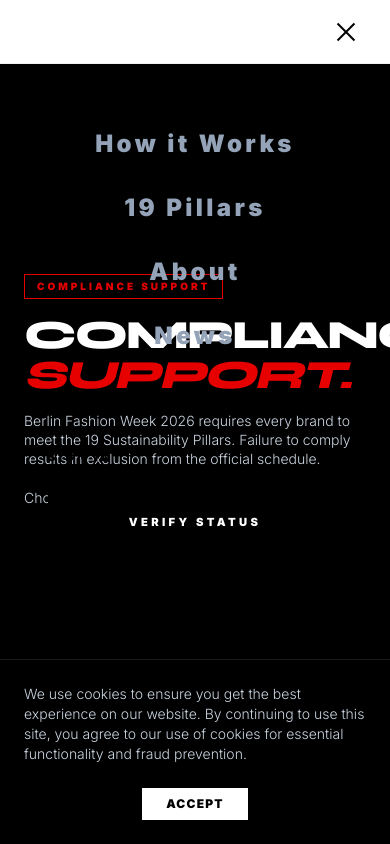
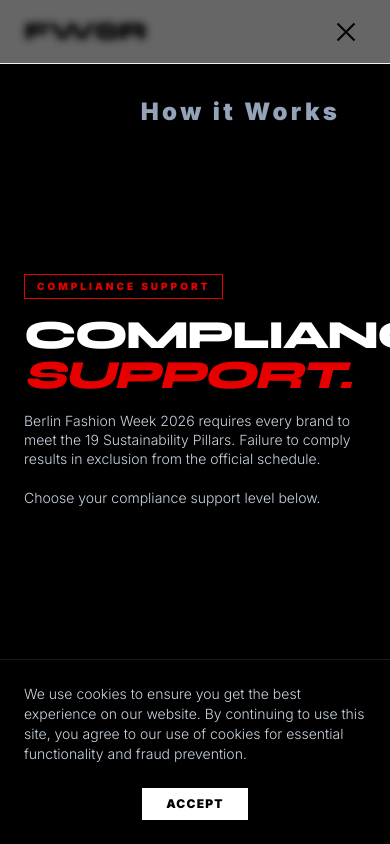
Before and after one commit to zmegend007/FWSR-agent, a React (Vite) app: page / in a window 390 px wide. Both pictures are taken after a click on the button 346 px from the left and 31 px from the top of the page. Shown: the top 844 px of the page. Built offline with nearby package versions, Linux system fonts and the light colour scheme.

Commit message:
Final Polish: Fixed Mobile Menu Transparency, Deployed for Release

```diff
--- a/App.tsx
+++ b/App.tsx
@@ -168,41 +168,50 @@
           </button>
         </div>
 
-        {/* Mobile Menu Overlay */}
-        <div className={`fixed inset-0 bg-white z-[105] transition-transform duration-500 ease-in-out ${mobileMenuOpen ? 'translate-x-0' : 'translate-x-full'} md:hidden`}>
-          <div className="h-full flex flex-col p-12 pt-32">
-            <div className="flex flex-col gap-8 text-technical mb-12">
+        {/* Mobile Menu Backdrop */}
+        <div
+          className={`fixed inset-0 bg-black/60 backdrop-blur-sm z-[90] transition-opacity duration-300 md:hidden ${mobileMenuOpen ? 'opacity-100' : 'opacity-0 pointer-events-none'}`}
+          onClick={() => setMobileMenuOpen(false)}
+        />
+
+        {/* Mobile Menu Drawer */}
+        <div
+          className={`fixed top-16 right-0 bottom-0 w-[85%] max-w-[300px] bg-[#ffffff] z-[100] border-l border-black/10 shadow-3xl transition-transform duration-300 ease-out transform ${mobileMenuOpen ? 'translate-x-0' : 'translate-x-full'} md:hidden flex flex-col`}
+          style={{ backgroundColor: '#ffffff' }}
+        >
+          <div className="flex-1 flex flex-col p-8 overflow-y-auto">
+            <div className="flex flex-col gap-6 text-technical mb-12">
               <NavLinks mobile />
             </div>
 
-            <div className="mt-auto border-t border-black/10 pt-12">
+            <div className="mt-auto border-t border-black/10 pt-8">
               {user ? (
-                <div className="flex flex-col gap-6">
-                  <span className="text-slate-400">{user.email}</span>
+                <div className="flex flex-col gap-4">
+                  <span className="text-xs text-slate-400 font-mono text-center mb-2">{user.email}</span>
                   <button
                     onClick={() => signOut()}
-                    className="text-technical text-red text-left"
+                    className="w-full py-4 border border-black/10 text-technical text-red hover:bg-red/5 active:scale-95 transition-all"
                   >
                     Sign Out
                   </button>
                   <button
                     onClick={() => selectPlanAndPay('survey')}
-                    className="w-full bg-black text-white py-6 text-technical hover:bg-red transition-all"
+                    className="w-full bg-black text-white py-4 text-technical hover:bg-red active:scale-95 transition-all"
                   >
                     Verify Status
                   </button>
                 </div>
               ) : (
-                <div className="flex flex-col gap-6">
+                <div className="flex flex-col gap-4">
                   <button
                     onClick={() => setShowAuthModal(true)}
-                    className="text-technical text-left"
+                    className="w-full py-4 border border-black/10 text-technical hover:bg-black/5 active:scale-95 transition-all"
                   >
                     Sign In
                   </button>
                   <button
                     onClick={() => selectPlanAndPay('survey')}
-                    className="w-full bg-black text-white py-6 text-technical hover:bg-red transition-all"
+                    className="w-full bg-black text-white py-4 text-technical hover:bg-red active:scale-95 transition-all"
                   >
                     Verify Status
                   </button>
@@ -214,6 +223,7 @@
       </nav>
 
       <main className="pt-16 md:pt-20 min-h-screen">
+        <div key={state} className="fade-enter">
           <Suspense fallback={<LoadingSpinner />}>
             {state === 'landing' && <LandingPage onStart={() => selectPlanAndPay('survey')} onNavigate={navigate} onSelectPlan={selectPlanAndPay} />}
             {state === 'how-it-works' && <HowItWorksPage onStart={() => selectPlanAndPay('survey')} onSelectPlan={selectPlanAndPay} />}
@@ -238,6 +248,7 @@
           {/* Legal pages are lightweight, kept eager for now to avoid named-export complexity in lazy load unless refactored */}
           {state === 'terms' && <TermsOfService onBack={() => navigate('landing')} />}
           {state === 'privacy' && <PrivacyPolicy onBack={() => navigate('landing')} />}
+        </div>
       </main>
 
       {showAuthModal && (
--- a/index.css
+++ b/index.css
@@ -84,3 +84,16 @@
   animation: reveal 0.8s cubic-bezier(0.16, 1, 0.3, 1) forwards;
   opacity: 0;
 }
+
+.fade-enter {
+  opacity: 0;
+  transform: translateY(5px);
+  animation: fade-in 0.3s ease-out forwards;
+}
+
+@keyframes fade-in {
+  to {
+    opacity: 1;
+    transform: translateY(0);
+  }
+}
```
Lines whose indentation alone changed are shown as unchanged.
